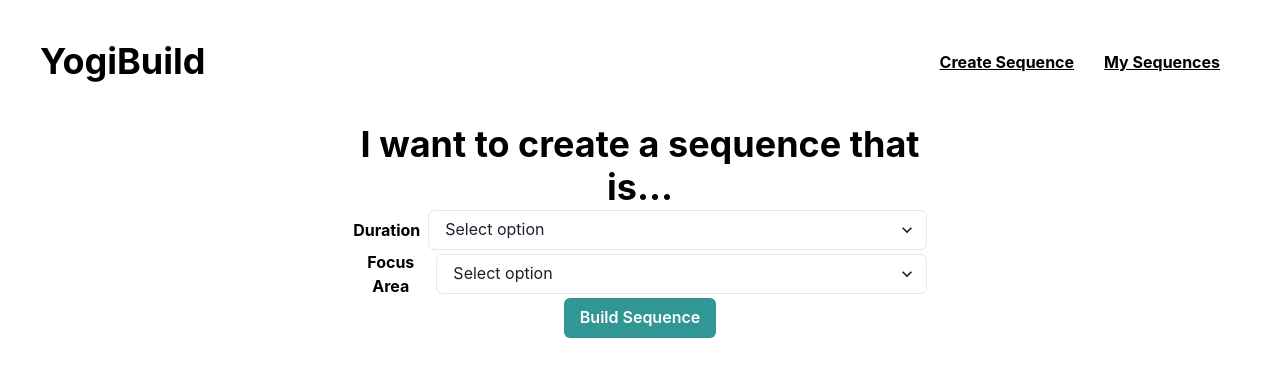
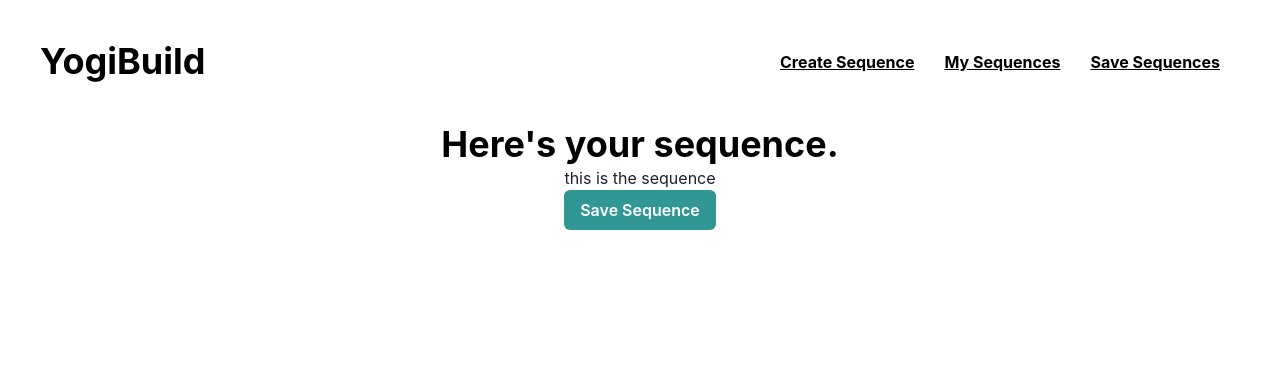
Before and after one commit to cheryltyn/sequence-builder, a React (Vite) app in the folder builder/: page /sequenceinput in a window 1280 px wide. Both pictures are taken after a click on the button "Build Sequence". Shown: the top 376 px of the page. Built offline with nearby package versions, Linux system fonts and the light colour scheme; no server answers.

Commit message:
adding sequence

```diff
--- a/builder/src/App.jsx
+++ b/builder/src/App.jsx
@@ -1,14 +1,10 @@
 import * as React from 'react';
-import './App.css';
-import Homepage from './homepage';
 import Navbar  from './Navbar';
-import SequenceInput  from './SequenceInput';
 
 function App() {
+
   return (
-    <>
     <Navbar />
-    </>
   );
 }
 
--- a/builder/src/Navbar.jsx
+++ b/builder/src/Navbar.jsx
@@ -1,5 +1,4 @@
 import * as React from 'react';
-import './App.css'
 import { Route, Link } from "react-router-dom";
 import MyRouter from './Router';
 import { Flex, Spacer, Heading} from '@chakra-ui/react';
@@ -24,6 +23,11 @@ import { Flex, Spacer, Heading} from '@chakra-ui/react';
          My Sequences
          </Heading>
          </Link>
+         <Link to="/savesequence">
+         <Heading as="h5" size="l" textAlign="center" color="black" ml='30px' as="u">
+         Save Sequences
+         </Heading>
+         </Link>
          </Flex>
          <MyRouter />
         </>
--- a/builder/src/Router.jsx
+++ b/builder/src/Router.jsx
@@ -3,6 +3,7 @@ import { BrowserRouter as Router, Routes, Route } from 'react-router-dom';
 import Homepage from './homepage';
 import SequenceInput from './SequenceInput';
 import MySequences from './MySequences';
+import SaveSequence from './SaveSequence';
 
 function MyRouter() {
   return (
@@ -10,6 +11,7 @@ function MyRouter() {
         <Route path="/" element={<Homepage />} />
         <Route path="/sequenceinput" element={<SequenceInput />} />
         <Route path="/mysequences" element={<MySequences />} />
+        <Route path="/savesequence" element={<SaveSequence />} />
       </Routes>
   );
 }
--- a/builder/src/SaveSequence.jsx
+++ b/builder/src/SaveSequence.jsx
@@ -1,31 +1,75 @@
-const BASE_URL = "https://airtable.com/appoBT9Iv5LWjgpzz/tbloSz8LJMOm3C9aq/"
+import * as React from 'react';
+import { HStack, Heading, Container, Button, Text, Spinner } from '@chakra-ui/react';
 
-async function createRecordInAirtable(data) {
-  const endpoint = BASE_URL
-  const requestOptions = {
-    method: 'POST',
-    headers: {
-      'Authorization': `Bearer ${import.meta.env.VITE_AIRTABLE_API}`,
-      'Content-Type': 'application/json'
-    },
-    body: JSON.stringify({ records: [ { fields: {
-        // Duration:
-        // Focus Area:
-        Sequence: data
-    } } ] })
-  };
 
-  try {
-    const response = await fetch(endpoint, requestOptions);
-    if (!response.ok) {
-      throw new Error(`HTTP error! status: ${response.status}`);
-    }
-    const result = await response.json();
-    console.log('Record created:', result);
-    return result;
-  } catch (error) {
-    console.error('Error creating record in Airtable:', error);
-  }
+function SaveSequence({sequence, setSequence}) {
+
+  setSequence('this is the sequence')
+  return(
+    <Container>
+      <Heading as="h1" size="xl" textAlign="center" color="black">
+        Here's your sequence.
+      </Heading>
+       <Text>{sequence}</Text>
+       <Button colorScheme="teal" variant="solid">
+        Save Sequence
+      </Button>
+    </Container>
+  );
 }
 
-createRecordInAirtable(newData);
+export default SaveSequence;
+
+
+
+
+
+
+
+
+
+
+
+
+
+
+
+
+
+
+
+
+
+
+
+// const BASE_URL = "https://airtable.com/appoBT9Iv5LWjgpzz/tbloSz8LJMOm3C9aq/"
+
+// async function createRecordInAirtable(data) {
+//   const endpoint = BASE_URL
+//   const requestOptions = {
+//     method: 'POST',
+//     headers: {
+//       'Authorization': `Bearer ${import.meta.env.VITE_AIRTABLE_API}`,
+//       'Content-Type': 'application/json'
+//     },
+//     body: JSON.stringify({ records: [ { fields: {
+//         // Duration:
+//         // Focus Area:
+//         Sequence: data
+//     } } ] })
+//   };
+
+//   try {
+//     const response = await fetch(endpoint, requestOptions);
+//     if (!response.ok) {
+//       throw new Error(`HTTP error! status: ${response.status}`);
+//     }
+//     const result = await response.json();
+//     console.log('Record created:', result);
+//     return result;
+//   } catch (error) {
+//     console.error('Error creating record in Airtable:', error);
+//   }
+// }
+
+// createRecordInAirtable(newData);
--- a/builder/src/SequenceInput.jsx
+++ b/builder/src/SequenceInput.jsx
@@ -1,8 +1,8 @@
 import * as React from 'react';
-import { HStack, Heading, Container, Button, Text, Spinner } from '@chakra-ui/react';
-import { Select } from '@chakra-ui/react';
+import { HStack, Heading, Container, Button, Text, Spinner, Select } from '@chakra-ui/react';
 import OpenAI from 'openai';
-import { useState } from 'react';
+import { useState, useContext, useEffect} from 'react';
+import SaveSequence from './SaveSequence';
 
 function SequenceInput() {
   const openai = new OpenAI({
@@ -10,8 +10,9 @@ function SequenceInput() {
     dangerouslyAllowBrowser: true
   });
 
-  const [sequence, setSequence] = useState('');
+  const [sequence, setSequence] = useState('This is the sequence');
   const [isLoading, setIsLoading] = useState(false);
+  const [isData, setIsData] = useState(false);
 
   async function getSequence() {
     setIsLoading(true);
@@ -25,10 +26,14 @@ function SequenceInput() {
       console.error('Error fetching sequence:', error);
     } finally {
       setIsLoading(false);
+      setIsData(true);
     }
   }
 
   return (
+    isData ?
+    <SaveSequence sequence={sequence} setSequence={setSequence}/>
+    :
     <Container>
       <Heading as="h1" size="xl" textAlign="center" color="black">
         I want to create a sequence that is...
@@ -56,7 +61,6 @@ function SequenceInput() {
       </Button>
       {isLoading ? (<Spinner />) : (
         <>
-          <Text>{sequence}</Text>
         </>
       )}
     </Container>
```
